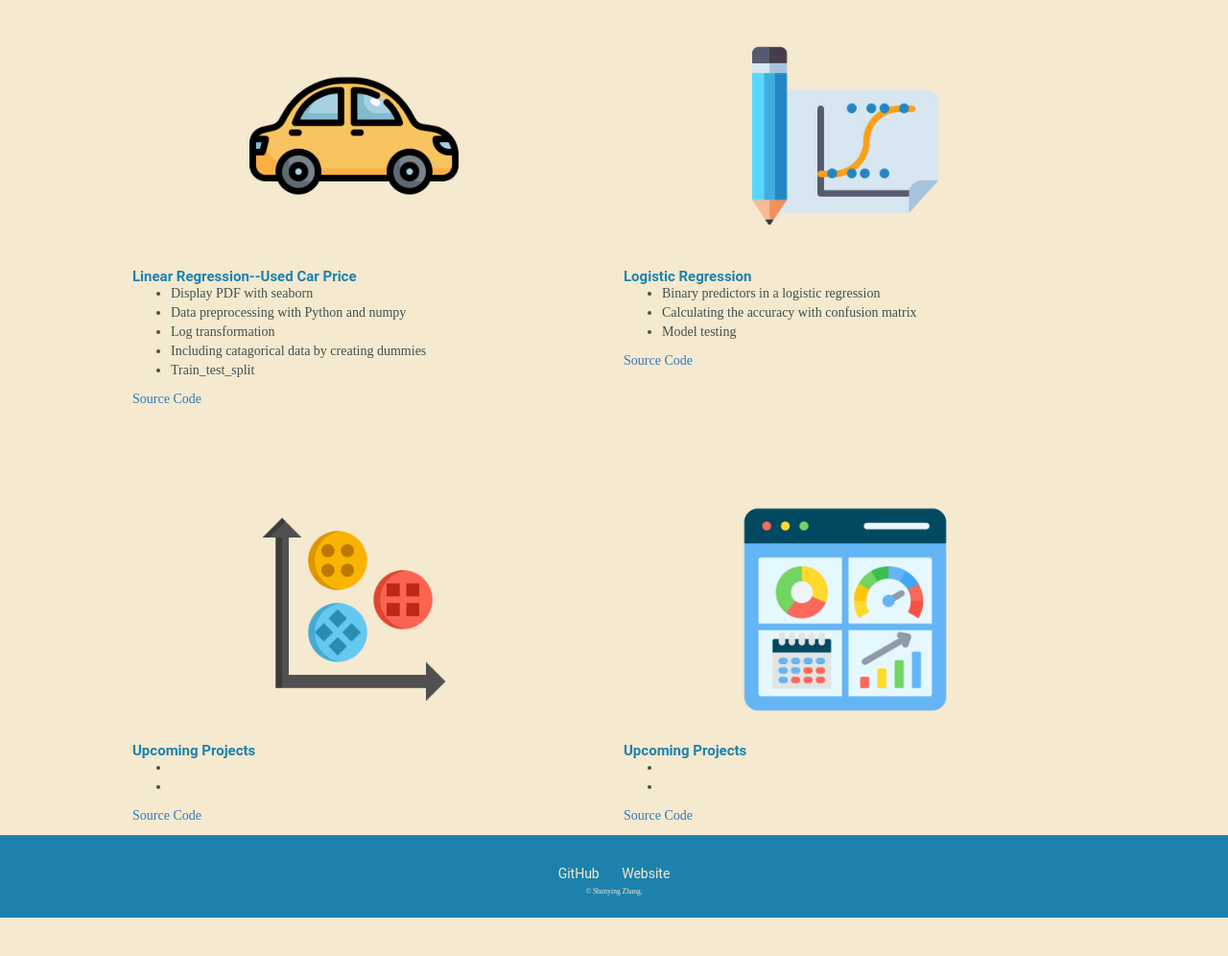
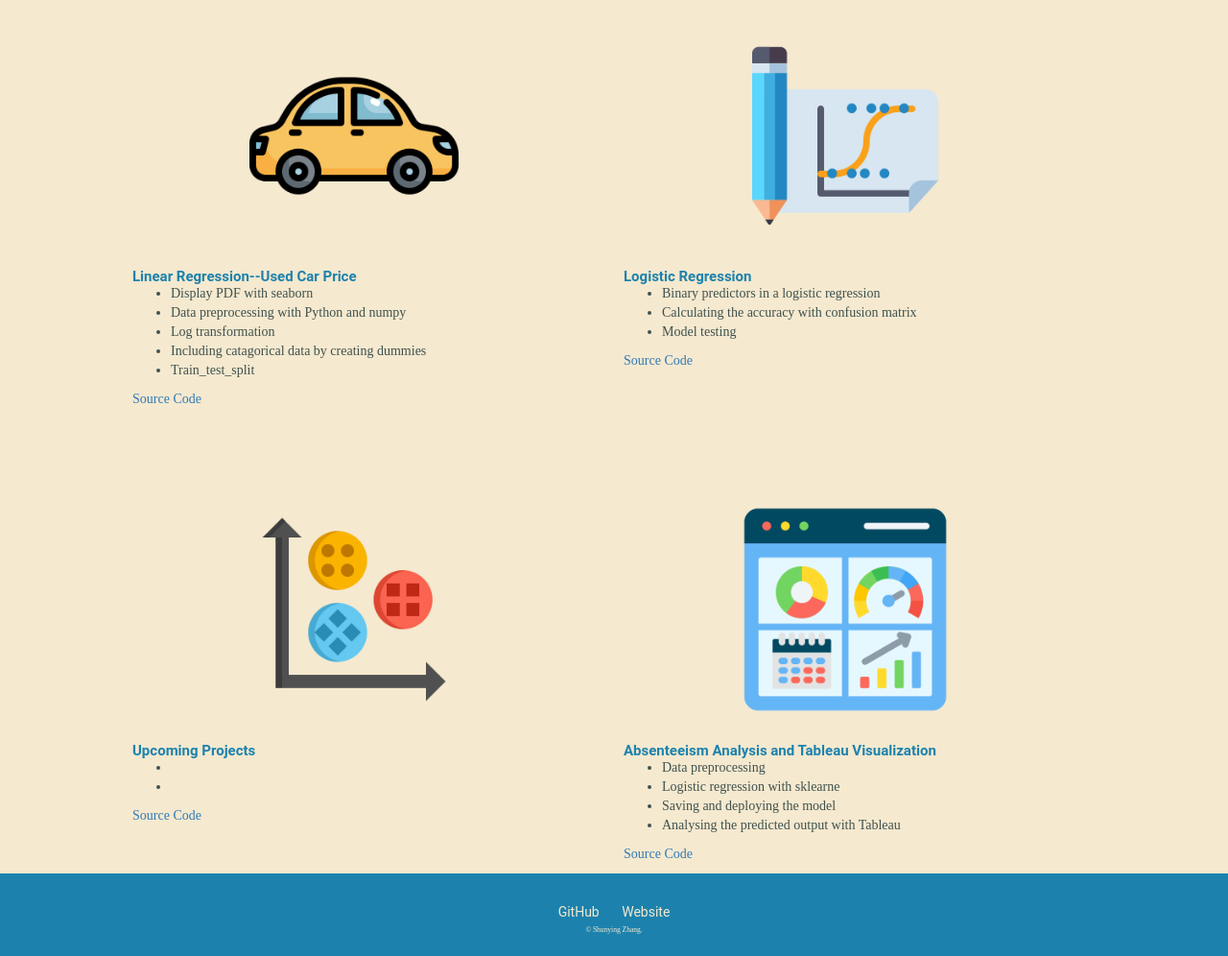
Before and after one commit to shunyingzhang/personal-page, a plain HTML site: page data.html in a window 1280 px wide. Shown: the part 601-1597 px from the top of the page at 96% size. Before the commit the page ends 1557 px from the top, so only its background shows below. Drawn offline with nearby package versions, Linux system fonts and the light colour scheme.

Commit message:
Data page updated

```diff
--- a/data.html
+++ b/data.html
@@ -127,13 +127,15 @@
                 <img class="skill-img" src="images/img_data/6.png" alt="pdf-image">
               </div>
               <div class="card-body">
-                <h3>Upcoming Projects</h3>
+                <h3>Absenteeism Analysis and Tableau Visualization</h3>
                 <ul>
-                  <li></li>
-                  <li></li>
+                  <li>Data preprocessing</li>
+                  <li>Logistic regression with sklearne</li>
+                  <li>Saving and deploying the model</li>
+                  <li>Analysing the predicted output with Tableau</li>
                 </ul>
                 <div>
-                  <a href="https://github.com/shunyingzhang">Source Code</a>
+                  <a href="https://github.com/shunyingzhang/Absenteeism_analysis">Source Code</a>
                 </div>
               </div>
             </div>
```
